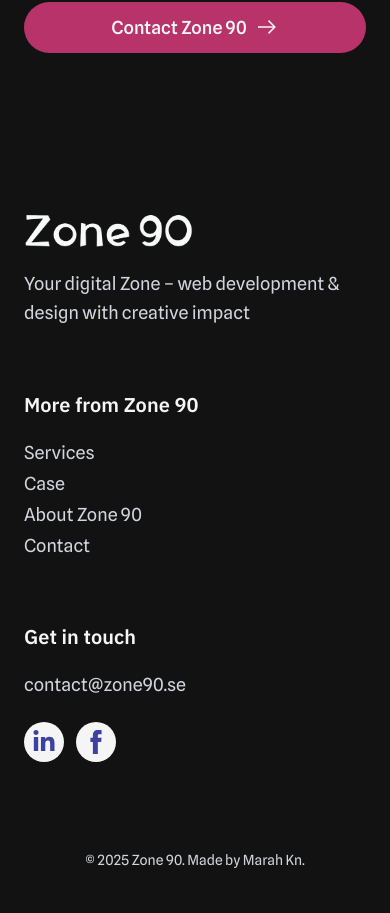
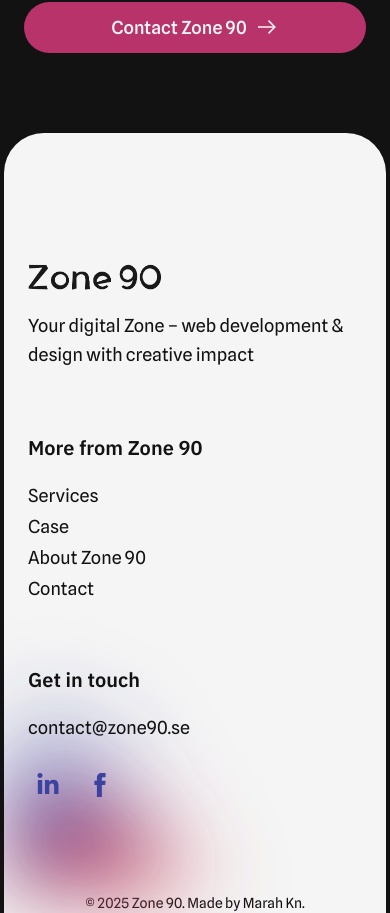
Before and after one commit to Marahkny/Marahs-portofolio, a Next.js app: page /case in a window 390 px wide. Shown: the part 1559-2472 px from the top of the page. Before the commit the page ends 2429 px from the top, so only its background shows below. Built offline with nearby package versions, Linux system fonts and the light colour scheme.

Commit message:
update the footer

```diff
--- a/src/app/Componenet/Footer.js
+++ b/src/app/Componenet/Footer.js
@@ -2,24 +2,28 @@ import { FaLinkedinIn } from "react-icons/fa";
 import Link from "next/link";
 import { TfiFacebook } from "react-icons/tfi";
 import Image from 'next/image';
+import GradintieFooter from "./gradintietfooter";
 export default function Footer() {
   return (
-    <footer className="bg-[#121212] text-[#F5F5F5] px-6 pt-20  overflow-hidden">
-      <div className="max-w-7xl mx-auto grid grid-cols-1 md:grid-cols-3 pb-20 gap-16">
+    <footer className=" relative bg-[#F5F5F5]  px-6 pt-[130px] mx-1 overflow-hidden rounded-t-[40px]">
+       <div className="absolute inset-0">
+          <GradintieFooter />
+        </div>
+      <div className=" relative z-0 max-w-8xl mx-auto grid grid-cols-1 md:grid-cols-3 pb-20 gap-16">
 
-        {/* LOGO & INTRO */}
+
         <div>
           <Link href="/" aria-label="Go to homepage">
           <Image
-      src="/photos/Logo.png"
+      src="/photos/ZONWAY (1).png"
       alt="Zone 90 logo"
       width={500}
       height={500}
-      className="w-[50%] h-auto"
+      className="w-[40%] h-auto"
     />
           </Link>
 
-          <p className="text-gray-300 leading-relaxed pt-5 max-w-md">
+          <p className="text-[#121212] leading-relaxed pt-5 max-w-md">
           Your digital Zone – web development & design with creative impact
           </p>
 
@@ -27,12 +31,12 @@ export default function Footer() {
 
         {/* NAVIGATION */}
         <nav aria-label="Footer Navigation">
-          <h4 className="text-xl mb-5">More from Zone 90</h4>
+          <h4 className="text-xl mb-5 text-[#121212]">More from Zone 90</h4>
           <ul className="space-y-1 text-sm text-gray-400">
             <li>
               <Link
                 href="/service"
-                className="hover:underline hover:decoration-[#F5F5F5] focus:outline-none focus-visible:ring-2 focus-visible:ring-white"
+                className="hover:underline text-[#121212] hover:decoration-[#121212] focus:outline-none focus-visible:ring-2 focus-visible:ring-white"
                 aria-label="Go to services page"
                 title="Services"
               >
@@ -42,7 +46,7 @@ export default function Footer() {
             <li>
               <Link
                 href="/case"
-                className="hover:underline hover:decoration-[#F5F5F5] focus:outline-none focus-visible:ring-2 focus-visible:ring-white"
+                className="hover:underline  text-[#121212] hover:decoration-[#121212] focus:outline-none focus-visible:ring-2 focus-visible:ring-white"
                 aria-label="Go to case studies page"
                 title="Case"
               >
@@ -52,7 +56,7 @@ export default function Footer() {
             <li>
               <Link
                 href="/about"
-                className="hover:underline hover:decoration-[#F5F5F5] focus:outline-none focus-visible:ring-2 focus-visible:ring-white"
+                className="hover:underline text-[#121212] hover:decoration-[#121212] focus:outline-none focus-visible:ring-2 focus-visible:ring-white"
                 aria-label="Learn more about Zone 90"
                 title="About"
               >
@@ -62,7 +66,7 @@ export default function Footer() {
             <li>
               <Link
                 href="/contact"
-                className="hover:underline hover:decoration-[#F5F5F5] focus:outline-none focus-visible:ring-2 focus-visible:ring-white"
+                className="hover:underline text-[#121212] hover:decoration-[#121212] focus:outline-none focus-visible:ring-2 focus-visible:ring-white"
                 aria-label="Contact Zone 90"
                 title="Contact"
               >
@@ -72,11 +76,11 @@ export default function Footer() {
           </ul>
         </nav>
         <div>
-        <h4 className="text-xl mb-5">Get in touch</h4>
-          <p className="text-gray-300 ">
+        <h4 className="text-xl mb-5 text-[#121212]">Get in touch</h4>
+          <p className="text-[#121212]">
             <a
               href="mailto:contact@zone90.se"
-              className="hover:underline focus:outline-none focus-visible:ring-2 focus-visible:ring-white"
+              className="text-[#121212] hover:decoration-[#121212]  focus:outline-none focus-visible:ring-2 focus-visible:ring-white"
               aria-label="Send an email to contact@zone90.se"
               title="Send email"
             >
@@ -90,7 +94,7 @@ export default function Footer() {
               href="https://www.linkedin.com/company/zone90/"
               target="_blank"
               rel="noopener noreferrer"
-              className="bg-[#F5F5F5] p-2 rounded-full transition transform  focus:outline-none focus-visible:ring-2 focus-visible:ring-white"
+              className=" p-2 rounded-full transition transform  focus:outline-none focus-visible:ring-2 focus-visible:ring-white"
               aria-label="Visit our LinkedIn page"
               title="LinkedIn"
             >
@@ -100,7 +104,7 @@ export default function Footer() {
               href="https://www.facebook.com/people/Zone90/61575014166638/"
               target="_blank"
               rel="noopener noreferrer"
-              className="bg-[#F5F5F5] p-2 rounded-full transition transform  focus:outline-none focus-visible:ring-2 focus-visible:ring-white"
+              className=" p-2 rounded-full transition transform  focus:outline-none focus-visible:ring-2 focus-visible:ring-white"
               aria-label="Visit our LinkedIn page"
               title="LinkedIn"
             >
@@ -110,7 +114,7 @@ export default function Footer() {
       </div>
 
       {/* FOOTER BOTTOM */}
-      <div className="pt-2 text-center text-sm text-gray-300">
+      <div className="pt-2 text-center text-sm text-[#121212]">
         © {new Date().getFullYear()} Zone 90. Made by Marah Kn.
       </div>
     </footer>
--- /dev/null
+++ b/src/app/Componenet/grad.css
@@ -0,0 +1,112 @@
+:root {
+    --color-bg1: 18, 18, 18; /* #121212 */
+    --color-bg2: 18, 18, 18;
+    --color1: 59, 66, 159;  /* #3B429F */
+    --color2: 184, 51, 106; /* #B8336A */
+    --color3: 157, 42, 86;/* (Behöll RGB-värdena) */
+    --color4: 255, 107, 107; /* #FF6B6B */
+    --color5: 59, 66, 159;  /* #FFB84C */
+    --color-interactive: 157, 42, 86; /* #9D2A56 */
+
+    --circle-size: 100vw;
+
+  }
+
+
+
+  @keyframes moveInCircle {
+    0% { transform: rotate(0deg); }
+    50% { transform: rotate(180deg) translateX(30%); }
+    100% { transform: rotate(360deg); }
+  }
+
+
+  @keyframes moveVerticalSmooth {
+    0%   { transform: translateY(0%); }
+    25%  { transform: translateY(20%); }
+    50%  { transform: translateY(60%); }
+    75%  { transform: translateY(30%); }
+    100% { transform: translateY(0%); }
+  }
+
+
+  @keyframes moveFromTopBalanced {
+    0% {
+      transform: translateX(-30%) translateY(-20%);
+    }
+    25% {
+      transform: translateX(10%) translateY(20%);
+    }
+    50% {
+      transform: translateX(30%) translateY(50%);
+    }
+    75% {
+      transform: translateX(0%) translateY(75%);
+    }
+    100% {
+      transform: translateX(-30%) translateY(100%);
+    }
+  }
+
+
+  .gradientet-back {
+    width: 100vw;
+    height: 100vh;
+    position: relative;
+    overflow: hidden;
+
+    top: 0;
+    left: 0;
+  }
+
+  .gradientet-back svg {
+    position: fixed;
+    top: 0px;
+    left: 0;
+    width: 0;
+    height: 0;
+  }
+
+  .gradientet-con {
+    filter: url(#goo) blur(40px);
+    width: 100%;
+    height: 100%;
+    position: absolute;
+    top: 0;
+    left: 0;
+    max-height: 90vh;
+    overflow: hidden;
+  }
+
+  .footer-g1,  .footer-g3, .footer-g4, .footer-g5 {
+    position: absolute;
+    width: var(--circle-size);
+    height: var(--circle-size);
+    top: calc(90% - var(--circle-size) / 2);
+
+    right: calc(90% - var(--circle-size) / 2);
+  }
+
+  .footer-g1 {
+    background: radial-gradient(circle at center, rgba(var(--color1), 0.6) 0, rgba(var(--color1), 0) 50%);
+    animation: moveVerticalSmoot 20s ease infinite;
+  }
+  .footer-g3 {
+    background: radial-gradient(circle at center, rgba(var(--color3), 0.6) 0, rgba(var(--color3), 0) 50%);
+    transform-origin: calc(50% - 400px);
+    animation: moveFromTopBalanced 20s ease infinite;
+  }
+
+
+
+  .footer-g4 {
+    background: radial-gradient(circle at center, rgba(var(--color4), 0.6) 0, rgba(var(--color4), 0) 50%);
+    transform-origin: calc(50% - 600px);
+    animation: moveFromTopBalanced 20s ease infinite;
+  }
+
+  .footer-g5 {
+    background: radial-gradient(circle at center, rgba(var(--color5), 0.6) 0, rgba(var(--color5), 0) 50%);
+    transform-origin: calc(50% - 800px) calc(50% + 200px);
+    animation: moveInCircle 20s ease infinite;
+  }
--- /dev/null
+++ b/src/app/Componenet/gradintietfooter.js
@@ -0,0 +1,66 @@
+"use client";
+
+import React, { useEffect, useRef } from "react";
+import "./grad.css";
+
+const GradintieFooter = () => {
+  const interactiveRef = useRef(null);
+
+  useEffect(() => {
+    let curX = 0, curY = 0, tgX = 0, tgY = 0;
+
+    const move = () => {
+      curX += (tgX - curX) / 20;
+      curY += (tgY - curY) / 20;
+      if (interactiveRef.current) {
+        interactiveRef.current.style.transform = `translate(${Math.round(curX)}px, ${Math.round(curY)}px)`;
+      }
+      requestAnimationFrame(move);
+    };
+
+    const onMouseMove = (event) => {
+      tgX = event.clientX;
+      tgY = event.clientY;
+    };
+
+    window.addEventListener("mousemove", onMouseMove);
+    move();
+
+    return () => {
+      window.removeEventListener("mousemove", onMouseMove);
+    };
+  }, []);
+
+  return (
+    <>
+
+      <div className="gradientet-back">
+        <svg xmlns="http://www.w3.org/2000/svg">
+          <defs>
+            <filter id="goo">
+              <feGaussianBlur in="SourceGraphic" stdDeviation="10" result="blur" />
+              <feColorMatrix
+                in="blur"
+                mode="matrix"
+                values="1 0 0 0 0  0 1 0 0 0  0 0 1 0 0  0 0 0 18 -8"
+                result="goo"
+              />
+              <feBlend in="SourceGraphic" in2="goo" />
+            </filter>
+          </defs>
+        </svg>
+
+        <div className="gradientet-con">
+          <div className="footer-g1"></div>
+          <div className="footer-g2"></div>
+          <div className="footer-g3"></div>
+          <div className="footer-g4"></div>
+          <div className="footer-g5"></div>
+
+        </div>
+      </div>
+    </>
+  );
+};
+
+export default GradintieFooter;
--- a/src/app/Home/bubble.css
+++ b/src/app/Home/bubble.css
@@ -8,7 +8,7 @@
   --color5: 59, 66, 159;  /* #FFB84C */
   --color-interactive: 157, 42, 86; /* #9D2A56 */
 
-  --circle-size: 120%;
+  --circle-size: 120vw;
 
 }
 
@@ -26,11 +26,24 @@
   30% { transform: translateY(80%); }
 }
 
-@keyframes moveHorizontal {
-  0% { transform: translateX(-50%) translateY(10%); }
-  20% { transform: translateX(50%) translateY(20%); }
-  80% { transform: translateX(-50%) translateY(90%); }
+@keyframes moveFromTopBalanced {
+  0% {
+    transform: translateX(-30%) translateY(-20%);
+  }
+  25% {
+    transform: translateX(10%) translateY(20%);
+  }
+  50% {
+    transform: translateX(30%) translateY(50%);
+  }
+  75% {
+    transform: translateX(0%) translateY(75%);
+  }
+  100% {
+    transform: translateX(-30%) translateY(100%);
+  }
 }
+
 
 .gradient-bg {
   width: 100vw;
@@ -51,13 +64,13 @@
 }
 
 .gradients-container {
-  filter: url(#goo) blur(20px);
+  filter: url(#goo) blur(40px);
   width: 100%;
   height: 100%;
   position: absolute;
   top: 0;
   left: 0;
-  max-height: 93vh;
+  max-height: 90vh;
   overflow: hidden;
 }
 
@@ -71,25 +84,25 @@
 }
 
 .g1 {
-  background: radial-gradient(circle at center, rgba(var(--color1), 0.8) 0, rgba(var(--color1), 0) 50%);
+  background: radial-gradient(circle at center, rgba(var(--color1), 0.9) 0, rgba(var(--color1), 0) 50%);
   animation: moveVertical 30s ease infinite;
 }
 .g3 {
-  background: radial-gradient(circle at center, rgba(var(--color3), 0.8) 0, rgba(var(--color3), 0) 50%);
+  background: radial-gradient(circle at center, rgba(var(--color3), 0.9) 0, rgba(var(--color3), 0) 50%);
   transform-origin: calc(70% - 400px);
-  animation: moveHorizontal 40s ease infinite;
+  animation: moveFromTopBalanced 40s ease infinite;
 }
 
 
 
 .g4 {
-  background: radial-gradient(circle at center, rgba(var(--color4), 0.6) 0, rgba(var(--color4), 0) 50%);
+  background: radial-gradient(circle at center, rgba(var(--color4), 0.9) 0, rgba(var(--color4), 0) 50%);
   transform-origin: calc(20% - 600px);
-  animation: moveHorizontal 30s ease infinite;
+  animation: moveFromTopBalanced 30s ease infinite;
 }
 
 .g5 {
-  background: radial-gradient(circle at center, rgba(var(--color5), 0.8) 0, rgba(var(--color5), 0) 50%);
+  background: radial-gradient(circle at center, rgba(var(--color5), 0.9) 0, rgba(var(--color5), 0) 50%);
   transform-origin: calc(50% - 800px) calc(50% + 200px);
   animation: moveInCircle 40s ease infinite;
 }
--- a/src/app/Home/projekts.js
+++ b/src/app/Home/projekts.js
@@ -52,7 +52,7 @@ function ProjectCard({ imgSrc, title, desc, link }) {
   width={800}
   height={500}
 
-  className="w-full object-contain rounded-[20px] group-hover:border group-hover:border-[#3B429F]"
+  className="w-full object-contain rounded-[20px] "
 />
 
         <div className="flex justify-between items-center w-full mt-4 ">
@@ -60,9 +60,9 @@ function ProjectCard({ imgSrc, title, desc, link }) {
             <h3 className="text-[24px] mb-2 s transition-colors duration-300">{title}</h3>
             <p className="text-gray-300">{desc}</p>
           </div>
-          <div className="flex items-center gap-2 group cursor-pointer">
+          <div className="flex items-center gap-2 group pr-2 cursor-pointer">
             <p className="text-[16px] text-gray-300">View</p>
-            <LiaArrowRightSolid className="text-[#F5F5F5] text-[24px] transition-transform duration-300 group-hover:translate-x-2" aria-hidden="true" />
+            <LiaArrowRightSolid className="text-[#F5F5F5] text-[24px] transition-transform duration-300  group-hover:translate-x-2" aria-hidden="true" />
           </div>
         </div>
       </Link>
--- a/src/app/case/page.jsx
+++ b/src/app/case/page.jsx
@@ -62,7 +62,7 @@ export default function About() {
                 alt={`Case: ${card.title} – ${card.category}`}
                 width="500"
                 height="300"
-                className="w-full h-auto rounded-[20px] group-hover:border group-hover:border-[#3B429F]"
+                className="w-full h-auto rounded-[20px] "
                 loading={index === 0 ? "eager" : "lazy"}
               />
               <div className="py-6">
```
Also changed, not shown: src/app/case/techno/info.jsx (+1 -18 lines), public/photos/ZONWAY (1).png (added).
